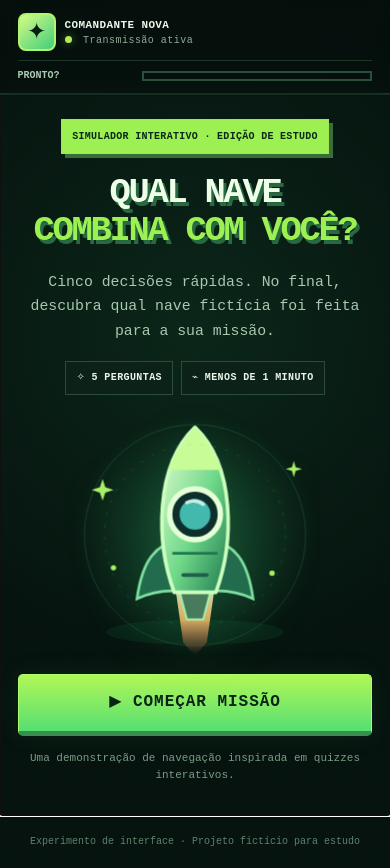
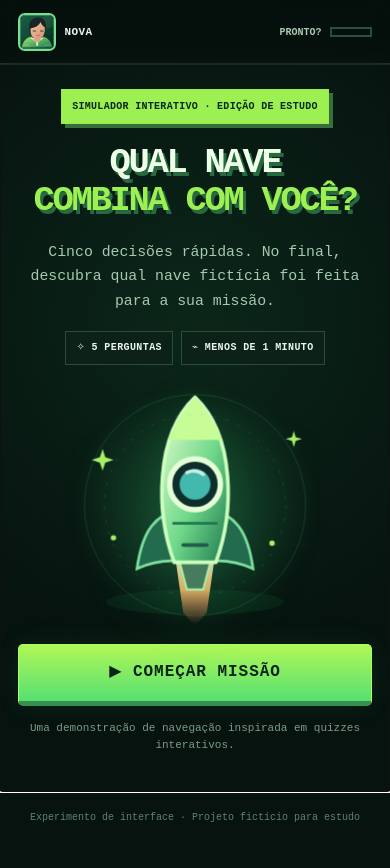
Before and after one commit to carlosdaniel003/funil-de-vendas-interativo, a React (Vite) app: page / in a window 390 px wide. After the commit the page ends 844 px from the top, so only its background shows below. Built offline with nearby package versions, Linux system fonts and the light colour scheme.

Commit message:
feat: anima falas da Nova, transições espaciais e revelação com confetes

```diff
--- a/src/components/SiteHeader.tsx
+++ b/src/components/SiteHeader.tsx
@@ -11,10 +11,9 @@ export function SiteHeader({ progress }: SiteHeaderProps) {
     <header className="site-header">
       <div className="header-inner">
         <div className="host-information">
-          <span aria-hidden="true" className="host-avatar">✦</span>
+          <img className="host-avatar" src="/nova-avatar.svg" alt="Retrato ilustrado de Nova" width="44" height="44" />
           <span className="host-copy">
-            <strong>COMANDANTE NOVA</strong>
-            <span className="host-status"><span className="status-dot" /> Transmissão ativa</span>
+            <strong>NOVA</strong>
           </span>
         </div>
         <div className="header-progress">
--- /dev/null
+++ b/src/components/TypewriterText.tsx
@@ -0,0 +1,57 @@
+import { useEffect, useRef, useState } from 'react';
+
+interface TypewriterTextProps {
+  text: string;
+  animated: boolean;
+  onComplete: () => void;
+}
+
+const CHARACTER_INTERVAL_MS = 28;
+const READING_PAUSE_MS = 440;
+
+/**
+ * O evento de término depende da quantidade de caracteres revelados,
+ * não de um tempo fixo calculado em outro componente.
+ */
+export function TypewriterText({ text, animated, onComplete }: TypewriterTextProps) {
+  const characters = Array.from(text);
+  const [visibleCount, setVisibleCount] = useState(animated ? 0 : characters.length);
+  const onCompleteRef = useRef(onComplete);
+
+  useEffect(() => {
+    onCompleteRef.current = onComplete;
+  }, [onComplete]);
+
+  useEffect(() => {
+    if (!animated) {
+      setVisibleCount(characters.length);
+      return;
+    }
+
+    setVisibleCount(0);
+    if (window.matchMedia('(prefers-reduced-motion: reduce)').matches) {
+      setVisibleCount(characters.length);
+      return;
+    }
+
+    let revealed = 0;
+    const intervalId = window.setInterval(() => {
+      revealed += 1;
+      setVisibleCount(revealed);
+
+      if (revealed >= characters.length) window.clearInterval(intervalId);
+    }, CHARACTER_INTERVAL_MS);
+
+    return () => window.clearInterval(intervalId);
+  }, [animated, text, characters.length]);
+
+  useEffect(() => {
+    if (!animated || visibleCount < characters.length) return;
+
+    // Pequena pausa para o último caractere permanecer legível antes da troca.
+    const timeoutId = window.setTimeout(() => onCompleteRef.current(), READING_PAUSE_MS);
+    return () => window.clearTimeout(timeoutId);
+  }, [animated, visibleCount, characters.length]);
+
+  return <>{characters.slice(0, visibleCount).join('')}</>;
+}
--- a/src/features/quiz/useQuiz.ts
+++ b/src/features/quiz/useQuiz.ts
@@ -1,8 +1,5 @@
-import { useEffect, useState } from 'react';
+import { useState } from 'react';
 import { questions, type QuizAnswers } from './questions';
-
-/** Pausa curta para exibir a reação do personagem antes de avançar. */
-const REACTION_DURATION_MS = 1100;
 
 export function useQuiz() {
   const [stepIndex, setStepIndex] = useState(0);
@@ -14,28 +11,24 @@ export function useQuiz() {
   const selectedOptionId = question ? answers[question.id] ?? null : null;
   const selectedOption = question?.options.find((option) => option.id === selectedOptionId);
 
-  useEffect(() => {
-    if (pendingOptionId === null || isComplete) return;
-
-    const timerId = window.setTimeout(() => {
-      if (stepIndex === questions.length - 1) {
-        setIsComplete(true);
-      } else {
-        setStepIndex((current) => current + 1);
-      }
-      setPendingOptionId(null);
-    }, REACTION_DURATION_MS);
-
-    // Navegar para trás ou reiniciar cancela o avanço automático pendente.
-    return () => window.clearTimeout(timerId);
-  }, [pendingOptionId, stepIndex, isComplete]);
-
   function selectOption(optionId: string) {
     if (!question || isComplete || pendingOptionId !== null) return;
     if (!question.options.some((option) => option.id === optionId)) return;
 
     setAnswers((current) => ({ ...current, [question.id]: optionId }));
     setPendingOptionId(optionId);
+  }
+
+  /** Avança apenas depois que a digitação da reação terminar. */
+  function completeReaction() {
+    if (pendingOptionId === null || isComplete) return;
+
+    if (stepIndex === questions.length - 1) {
+      setIsComplete(true);
+    } else {
+      setStepIndex((current) => Math.min(current + 1, questions.length - 1));
+    }
+    setPendingOptionId(null);
   }
 
   function goBack() {
@@ -64,6 +57,7 @@ export function useQuiz() {
     isReacting: pendingOptionId !== null,
     isComplete,
     selectOption,
+    completeReaction,
     goBack,
     reset,
   };
--- a/src/screens/LeadScreen.tsx
+++ b/src/screens/LeadScreen.tsx
@@ -44,7 +44,7 @@ export function LeadScreen({ onSubmit, onBack }: LeadScreenProps) {
       <div className="dialogue-section">
         <div className="dialogue-symbol" aria-hidden="true">✦</div>
         <div className="dialogue-box">
-          <span className="dialogue-speaker">COMANDANTE NOVA</span>
+          <span className="dialogue-speaker">NOVA</span>
           <p>Já tenho suas coordenadas! Só preciso identificar o capitão para liberar a recomendação.</p>
         </div>
       </div>
--- a/src/screens/QuizScreen.tsx
+++ b/src/screens/QuizScreen.tsx
@@ -1,3 +1,4 @@
+import { TypewriterText } from '../components/TypewriterText';
 import type { QuizSession } from '../features/quiz/useQuiz';
 
 interface QuizScreenProps {
@@ -13,17 +14,36 @@ export function QuizScreen({ quiz, onExit }: QuizScreenProps) {
     ? quiz.selectedOption.reaction
     : question.prompt;
 
+  function handleOption(optionId: string) {
+    if (quiz.isReacting) return;
+    quiz.selectOption(optionId);
+    // A fala está acima das alternativas; no celular deve permanecer visível.
+    window.scrollTo(0, 0);
+  }
+
   return (
     <section className="quiz-entry quiz-screen" aria-labelledby="quiz-title">
+      <div className="quiz-scene" key={question.id}>
         <div className="dialogue-section">
           <div className="dialogue-symbol" aria-hidden="true">✦</div>
           <div className="dialogue-box">
-          <span className="dialogue-speaker">COMANDANTE NOVA</span>
-          <p aria-live="polite" aria-atomic="true">{dialogueText}<span className="dialogue-caret" aria-hidden="true" /></p>
+            <span className="dialogue-speaker">NOVA</span>
+            <p>
+              <span aria-hidden={quiz.isReacting}>
+                <TypewriterText
+                  key={question.id + ':' + (quiz.selectedOptionId ?? 'prompt')}
+                  text={dialogueText}
+                  animated={quiz.isReacting}
+                  onComplete={quiz.completeReaction}
+                />
+              </span>
+              <span className={'dialogue-caret' + (quiz.isReacting ? ' dialogue-caret--typing' : '')} aria-hidden="true" />
+            </p>
+            <span className="sr-only" role="status" aria-live="polite">{quiz.isReacting ? dialogueText : ''}</span>
           </div>
         </div>
         <div className="question-heading">
-        <h1 id="quiz-title" key={question.id}>{question.title}</h1>
+          <h1 id="quiz-title">{question.title}</h1>
           <span className="question-index">{String(quiz.stepIndex + 1).padStart(2, '0')} / {String(quiz.totalSteps).padStart(2, '0')}</span>
         </div>
         <div className="option-list" aria-label={'Respostas: ' + question.title}>
@@ -36,7 +56,7 @@ export function QuizScreen({ quiz, onExit }: QuizScreenProps) {
                 className={'option-card' + (selected ? ' option-card--selected' : '')}
                 aria-pressed={selected}
                 disabled={quiz.isReacting}
-              onClick={() => quiz.selectOption(option.id)}
+                onClick={() => handleOption(option.id)}
               >
                 <span className="option-indicator" aria-hidden="true">{selected ? '◆' : '◇'}</span>
                 <span className="option-content">
@@ -52,7 +72,8 @@ export function QuizScreen({ quiz, onExit }: QuizScreenProps) {
           <button className="back-button" type="button" onClick={quiz.stepIndex === 0 ? onExit : quiz.goBack}>
             ◀ {quiz.stepIndex === 0 ? 'VOLTAR AO INÍCIO' : 'VOLTAR'}
           </button>
-        {quiz.isReacting && <span className="advance-notice" role="status">RESPOSTA RECEBIDA...</span>}
+          {quiz.isReacting && <span className="advance-notice" role="status">NOVA RESPONDENDO...</span>}
+        </div>
       </div>
     </section>
   );
--- a/src/screens/ResultScreen.tsx
+++ b/src/screens/ResultScreen.tsx
@@ -46,7 +46,7 @@ export function ResultScreen({ name, recommendation, answers, onRestart, onHome
       <div className="dialogue-section">
         <div className="dialogue-symbol" aria-hidden="true">✦</div>
         <div className="dialogue-box">
-          <span className="dialogue-speaker">COMANDANTE NOVA</span>
+          <span className="dialogue-speaker">NOVA</span>
           <p>Missão analisada, {name}! Encontrei uma nave compatível com as suas coordenadas.</p>
         </div>
       </div>
--- a/src/styles/global.css
+++ b/src/styles/global.css
@@ -54,21 +54,18 @@ button:focus-visible { outline: 3px solid #f3ffcd; outline-offset: 4px; }
 }
 .host-information { display: flex; align-items: center; gap: 12px; min-width: 0; }
 .host-avatar {
-  display: grid;
-  place-items: center;
+  display: block;
   width: 44px;
   height: 44px;
   flex: 0 0 44px;
-  border-radius: 8px;
-  font-size: 25px;
-  color: #062015;
-  background: linear-gradient(140deg, #d4fb85, #42ce7b);
-  border: 2px solid #b0f56e;
+  border-radius: 7px;
+  object-fit: cover;
+  background: #0d2b21;
+  border: 2px solid #78de90;
 }
 .host-copy { display: grid; gap: 5px; font-size: 12px; letter-spacing: 0.04em; }
 .host-copy strong { font-size: 12px; letter-spacing: .085em; }
-.host-status { color: var(--muted); font-size: 11px; white-space: nowrap; }
-.status-dot { display: inline-block; width: 7px; height: 7px; border-radius: 50%; margin-right: 5px; background: #b4eb53; box-shadow: 0 0 10px #94f4557a; }
+
 .header-progress { display: flex; align-items: center; gap: 12px; font-size: 12px; font-weight: 800; color: #abcab1; white-space: nowrap; }
 .progress-track { display: block; width: 100px; height: 12px; border: 2px solid #27513c; padding: 2px; }
 .progress-fill { display: block; height: 100%; width: 0; background: var(--green-bright); transition: width 350ms ease; box-shadow: 0 0 9px #39ed8c; }
@@ -269,3 +266,128 @@ button:focus-visible { outline: 3px solid #f3ffcd; outline-offset: 4px; }
 .summary-heading { margin: 0; padding: 17px 16px; border-bottom: 1px solid #234333; }
 .copy-status { min-height: 24px; margin: 14px 0; text-align: center; font-size: 12px; color: #99b5a2; }
 .restart-button { display: block; width: 100%; padding: 18px; margin-top: 8px; }
+
+
+
+/* Reações digitadas, transição espacial e comemoração do resultado. */
+.sr-only {
+  position: absolute;
+  width: 1px;
+  height: 1px;
+  padding: 0;
+  margin: -1px;
+  overflow: hidden;
+  clip-path: inset(50%);
+  white-space: nowrap;
+  border: 0;
+}
+
+.dialogue-caret--typing {
+  animation: dialogue-caret-blink 620ms steps(1) infinite;
+}
+
+@keyframes dialogue-caret-blink {
+  50% { opacity: .1; }
+}
+
+/* Transição sutil de chegada a um novo setor, sem bloquear os botões. */
+.quiz-scene {
+  position: relative;
+  isolation: isolate;
+  animation: scene-warp-in 390ms cubic-bezier(.18,.65,.2,1) both;
+}
+.quiz-scene::before {
+  content: '';
+  position: absolute;
+  z-index: -1;
+  pointer-events: none;
+  inset: -18px -14px auto -14px;
+  height: 170px;
+  background: repeating-linear-gradient(95deg, transparent 0 28px, #79fd9920 29px, transparent 31px);
+  animation: scene-warp-glow 560ms ease-out both;
+}
+@keyframes scene-warp-in {
+  0% { opacity: .08; transform: translateY(15px) scale(.985); filter: brightness(1.3); }
+  65% { opacity: 1; filter: brightness(1.08); }
+  100% { opacity: 1; transform: translateY(0) scale(1); filter: brightness(1); }
+}
+@keyframes scene-warp-glow {
+  from { opacity: .6; transform: translateY(-15px); }
+  to { opacity: 0; transform: translateY(25px); }
+}
+
+.celebration-screen {
+  display: grid;
+  place-items: center;
+  position: relative;
+  width: min(100%, 720px);
+  min-height: min(75dvh, 600px);
+  padding: 42px 22px;
+  text-align: center;
+  isolation: isolate;
+}
+.celebration-core {
+  position: relative;
+  z-index: 1;
+  animation: celebration-appear 600ms cubic-bezier(.18,.8,.3,1) both;
+}
+.celebration-spark {
+  font-size: clamp(60px, 15vw, 110px);
+  color: #b4fb73;
+  filter: drop-shadow(0 0 35px #66ef8c66);
+  line-height: 1.5;
+}
+.celebration-core h1 {
+  font-size: clamp(29px, 7vw, 47px);
+  margin: 18px 0 8px;
+  letter-spacing: -.06em;
+  color: #ddffc2;
+  overflow-wrap: anywhere;
+}
+.celebration-core p {
+  color: var(--muted);
+  line-height: 1.6;
+}
+@keyframes celebration-appear {
+  from { transform: translateY(16px) scale(.84); opacity: 0; }
+  to { transform: translateY(0) scale(1); opacity: 1; }
+}
+.confetti-layer {
+  position: fixed;
+  z-index: 5;
+  inset: 0;
+  pointer-events: none;
+  overflow: hidden;
+  contain: layout paint;
+}
+.confetti-piece {
+  position: absolute;
+  top: -22px;
+  display: block;
+  width: 9px;
+  height: 13px;
+  opacity: 0;
+  border-radius: 1px;
+  will-change: transform, opacity;
+  animation-name: confetti-drop;
+  animation-timing-function: cubic-bezier(.23,.62,.53,1);
+  animation-fill-mode: both;
+}
+.confetti-piece:nth-child(3n) { width: 6px; height: 9px; }
+.confetti-piece:nth-child(5n) { width: 11px; height: 5px; }
+@keyframes confetti-drop {
+  0% { opacity: 0; transform: translate3d(0, -20px, 0) rotate(0); }
+  8% { opacity: 1; }
+  80% { opacity: 1; }
+  100% { opacity: 0; transform: translate3d(var(--drift), 104dvh, 0) rotate(var(--rotation)); }
+}
+@media (prefers-reduced-motion: reduce) {
+  .quiz-scene,
+  .quiz-scene::before,
+  .dialogue-caret--typing,
+  .celebration-core,
+  .confetti-piece {
+    animation: none !important;
+  }
+  .confetti-piece { display: none; }
+}
--- a/src/styles/responsive.css
+++ b/src/styles/responsive.css
@@ -243,7 +243,6 @@ body {
     width: 38px;
     height: 38px;
     flex-basis: 38px;
-    font-size: 23px;
   }
 
   .host-copy {
@@ -253,10 +252,6 @@ body {
   .host-copy strong {
     font-size: 11px;
     letter-spacing: 0.035em;
-  }
-
-  .host-status {
-    font-size: 10px;
   }
 
   .header-progress {
@@ -555,32 +550,12 @@ body {
 }
 
 @media (max-width: 420px) {
-  /* O progresso ganha a sua própria linha quando o cabeçalho fica apertado. */
-  .header-inner {
-    flex-wrap: wrap;
-    row-gap: 9px;
-  }
-
-  .host-information {
-    width: 100%;
-  }
-
-  .header-progress {
-    width: 100%;
-    padding-top: 9px;
-    border-top: 1px solid #1b3526;
-    justify-content: space-between;
-  }
-
-  .progress-track {
-    width: min(66%, 230px);
-    flex: 1;
-    max-width: 230px;
-  }
-
-  .hero-title {
-    font-size: clamp(31px, 9.1vw, 39px);
-  }
+  /* Avatar e progresso lado a lado mesmo nos aparelhos estreitos. */
+  .header-inner { flex-wrap: nowrap; row-gap: 0; }
+  .host-information { width: auto; }
+  .header-progress { width: auto; padding-top: 0; border-top: 0; justify-content: flex-end; }
+  .progress-track { width: clamp(40px, 11vw, 65px); flex: 0 0 auto; }
+  .hero-title { font-size: clamp(31px, 9.1vw, 39px); }
 }
 
 @media (max-width: 350px) {
@@ -727,3 +702,12 @@ body {
     scroll-behavior: auto !important;
   }
 }
+
+@media (max-width: 540px) {
+  .celebration-screen {
+    min-height: min(70dvh, 500px);
+    padding-inline: var(--mobile-gutter);
+  }
+  .celebration-core h1 { font-size: clamp(28px, 7.5vw, 38px); }
+  .confetti-piece { width: 7px; height: 11px; }
+}
```
Also changed, not shown: src/App.tsx (+6 -3 lines), src/screens/CelebrationScreen.tsx (added, +54 -0 lines), public/nova-avatar.svg (added), 1 other file (tests, documents, lock files or other folders). Lines whose indentation alone changed are shown as unchanged.
